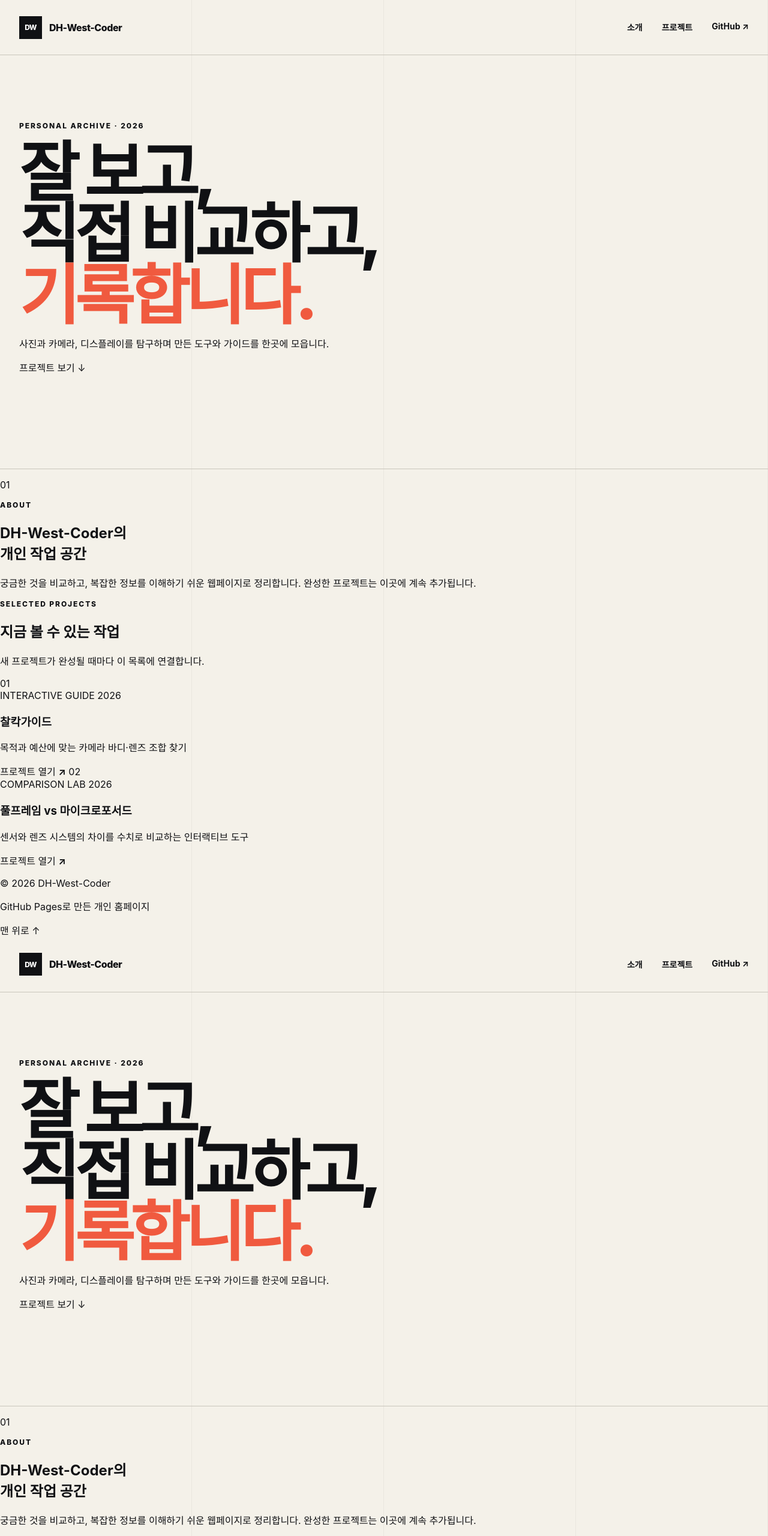
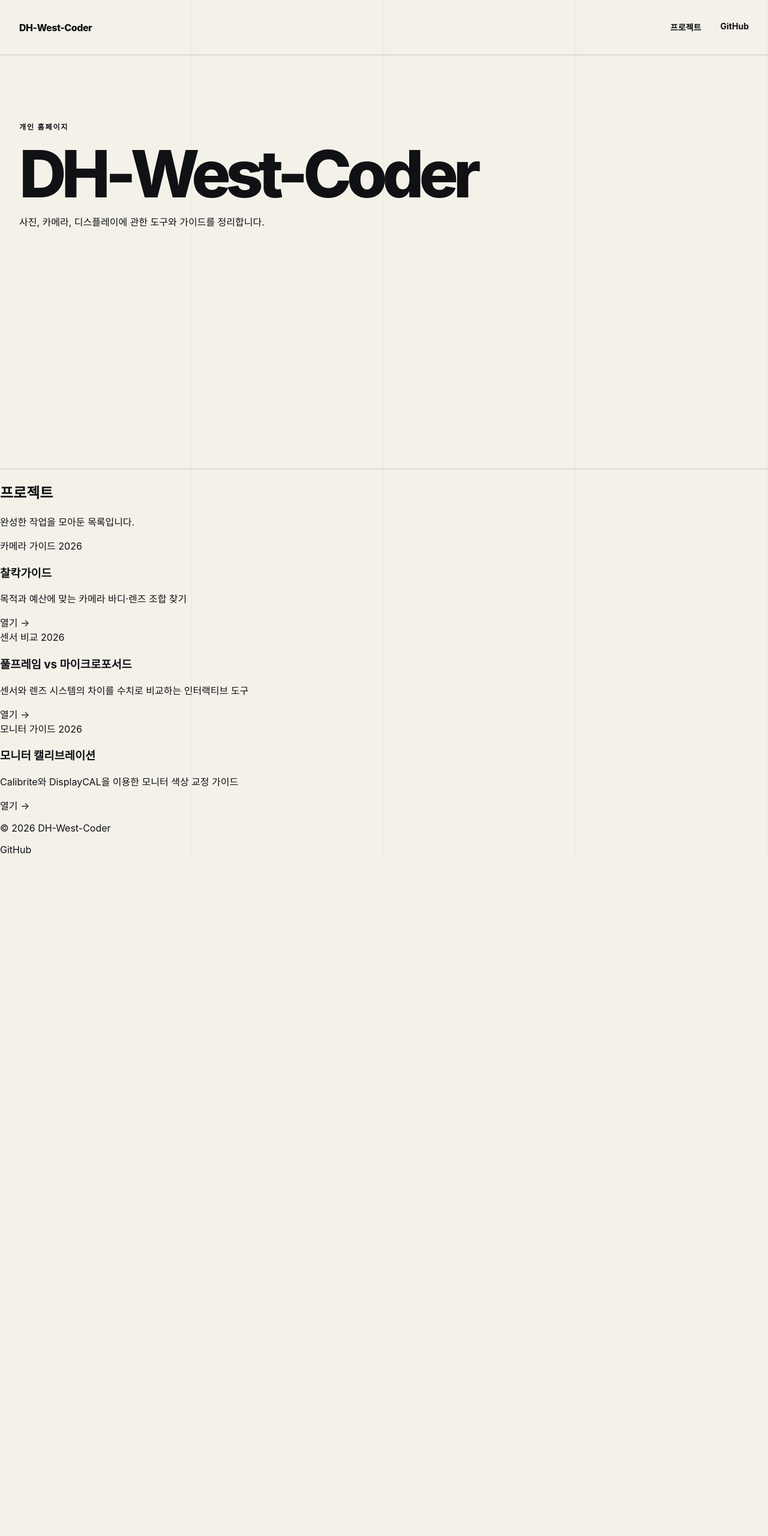
Before and after one commit to DH-WEST-coder/DH-WEST-coder.github.io, a plain HTML site: page index.html in a window 1280 px wide. Shown: the top 2560 px of the page at 60% size. After the commit the page ends 1426 px from the top, so only its background shows below. Drawn offline with Linux system fonts and the light colour scheme.

Commit message:
Simplify homepage and add monitor guide

```diff
--- a/index.html
+++ b/index.html
@@ -12,76 +12,57 @@
   <a class="skip-link" href="#projects">프로젝트로 바로가기</a>
 
   <header class="site-header">
-    <a class="brand" href="/" aria-label="홈으로 이동">
-      <span class="brand-mark" aria-hidden="true">DW</span>
-      <span>DH-West-Coder</span>
-    </a>
+    <a class="brand" href="/" aria-label="홈으로 이동">DH-West-Coder</a>
     <nav aria-label="주요 메뉴">
-      <a href="#about">소개</a>
       <a href="#projects">프로젝트</a>
-      <a href="https://github.com/DH-West-Coder" target="_blank" rel="noreferrer">GitHub ↗</a>
+      <a href="https://github.com/DH-WEST-Coder" target="_blank" rel="noreferrer">GitHub</a>
     </nav>
   </header>
 
   <main>
     <section class="hero" aria-labelledby="hero-title">
-      <p class="eyebrow">PERSONAL ARCHIVE · 2026</p>
-      <h1 id="hero-title">잘 보고,<br>직접 비교하고,<br><span>기록합니다.</span></h1>
+      <p class="eyebrow">개인 홈페이지</p>
+      <h1 id="hero-title">DH-West-Coder</h1>
       <p class="hero-copy">
-        사진과 카메라, 디스플레이를 탐구하며 만든 도구와 가이드를 한곳에 모읍니다.
-      </p>
-      <a class="primary-button" href="#projects">프로젝트 보기 <span aria-hidden="true">↓</span></a>
-    </section>
-
-    <section class="about" id="about" aria-labelledby="about-title">
-      <p class="section-number">01</p>
-      <div>
-        <p class="eyebrow">ABOUT</p>
-        <h2 id="about-title">DH-West-Coder의<br>개인 작업 공간</h2>
-      </div>
-      <p>
-        궁금한 것을 비교하고, 복잡한 정보를 이해하기 쉬운 웹페이지로 정리합니다.
-        완성한 프로젝트는 이곳에 계속 추가됩니다.
+        사진, 카메라, 디스플레이에 관한 도구와 가이드를 정리합니다.
       </p>
     </section>
 
     <section class="projects" id="projects" aria-labelledby="projects-title">
       <div class="section-heading">
-        <div>
-          <p class="eyebrow">SELECTED PROJECTS</p>
-          <h2 id="projects-title">지금 볼 수 있는 작업</h2>
-        </div>
-        <p>새 프로젝트가 완성될 때마다 이 목록에 연결합니다.</p>
+        <h2 id="projects-title">프로젝트</h2>
+        <p>완성한 작업을 모아둔 목록입니다.</p>
       </div>
 
       <div class="project-grid">
-        <a class="project-card project-card--coral" href="/camera/">
-          <span class="project-index">01</span>
-          <div class="project-visual camera-visual" aria-hidden="true">
-            <span class="camera-body"><i></i></span>
-          </div>
+        <a class="project-card" href="/camera/">
           <div class="project-meta">
-            <span>INTERACTIVE GUIDE</span>
+            <span>카메라 가이드</span>
             <span>2026</span>
           </div>
           <h3>찰칵가이드</h3>
           <p>목적과 예산에 맞는 카메라 바디·렌즈 조합 찾기</p>
-          <span class="card-action">프로젝트 열기 <b aria-hidden="true">↗</b></span>
+          <span class="card-action" aria-hidden="true">열기 →</span>
         </a>
 
-        <a class="project-card project-card--blue" href="/camera/full-frame-vs-mft/">
-          <span class="project-index">02</span>
-          <div class="project-visual sensor-visual" aria-hidden="true">
-            <span class="sensor sensor--large"></span>
-            <span class="sensor sensor--small"></span>
-          </div>
+        <a class="project-card" href="/camera/full-frame-vs-mft/">
           <div class="project-meta">
-            <span>COMPARISON LAB</span>
+            <span>센서 비교</span>
             <span>2026</span>
           </div>
           <h3>풀프레임 vs 마이크로포서드</h3>
           <p>센서와 렌즈 시스템의 차이를 수치로 비교하는 인터랙티브 도구</p>
-          <span class="card-action">프로젝트 열기 <b aria-hidden="true">↗</b></span>
+          <span class="card-action" aria-hidden="true">열기 →</span>
+        </a>
+
+        <a class="project-card" href="/monitor/">
+          <div class="project-meta">
+            <span>모니터 가이드</span>
+            <span>2026</span>
+          </div>
+          <h3>모니터 캘리브레이션</h3>
+          <p>Calibrite와 DisplayCAL을 이용한 모니터 색상 교정 가이드</p>
+          <span class="card-action" aria-hidden="true">열기 →</span>
         </a>
       </div>
     </section>
@@ -89,104 +70,7 @@
 
   <footer>
     <p>© 2026 DH-West-Coder</p>
-    <p>GitHub Pages로 만든 개인 홈페이지</p>
-    <a href="#top" onclick="window.scrollTo({top:0,behavior:'smooth'});return false;">맨 위로 ↑</a>
+    <a href="https://github.com/DH-WEST-coder" target="_blank" rel="noreferrer">GitHub</a>
   </footer>
 </body>
 </html>
-<!doctype html>
-<html lang="ko">
-<head>
-  <meta charset="utf-8">
-  <meta name="viewport" content="width=device-width, initial-scale=1">
-  <meta name="description" content="DH-West-Coder의 사진, 카메라, 디스플레이 프로젝트를 모은 개인 홈페이지입니다.">
-  <meta name="theme-color" content="#101114">
-  <title>DH-West-Coder | 개인 홈페이지</title>
-  <link rel="stylesheet" href="/assets/css/style.css">
-</head>
-<body>
-  <a class="skip-link" href="#projects">프로젝트로 바로가기</a>
-
-  <header class="site-header">
-    <a class="brand" href="/" aria-label="홈으로 이동">
-      <span class="brand-mark" aria-hidden="true">DW</span>
-      <span>DH-West-Coder</span>
-    </a>
-    <nav aria-label="주요 메뉴">
-      <a href="#about">소개</a>
-      <a href="#projects">프로젝트</a>
-      <a href="https://github.com/DH-West-Coder" target="_blank" rel="noreferrer">GitHub ↗</a>
-    </nav>
-  </header>
-
-  <main>
-    <section class="hero" aria-labelledby="hero-title">
-      <p class="eyebrow">PERSONAL ARCHIVE · 2026</p>
-      <h1 id="hero-title">잘 보고,<br>직접 비교하고,<br><span>기록합니다.</span></h1>
-      <p class="hero-copy">
-        사진과 카메라, 디스플레이를 탐구하며 만든 도구와 가이드를 한곳에 모읍니다.
-      </p>
-      <a class="primary-button" href="#projects">프로젝트 보기 <span aria-hidden="true">↓</span></a>
-    </section>
-
-    <section class="about" id="about" aria-labelledby="about-title">
-      <p class="section-number">01</p>
-      <div>
-        <p class="eyebrow">ABOUT</p>
-        <h2 id="about-title">DH-West-Coder의<br>개인 작업 공간</h2>
-      </div>
-      <p>
-        궁금한 것을 비교하고, 복잡한 정보를 이해하기 쉬운 웹페이지로 정리합니다.
-        완성한 프로젝트는 이곳에 계속 추가됩니다.
-      </p>
-    </section>
-
-    <section class="projects" id="projects" aria-labelledby="projects-title">
-      <div class="section-heading">
-        <div>
-          <p class="eyebrow">SELECTED PROJECTS</p>
-          <h2 id="projects-title">지금 볼 수 있는 작업</h2>
-        </div>
-        <p>새 프로젝트가 완성될 때마다 이 목록에 연결합니다.</p>
-      </div>
-
-      <div class="project-grid">
-        <a class="project-card project-card--coral" href="/camera/">
-          <span class="project-index">01</span>
-          <div class="project-visual camera-visual" aria-hidden="true">
-            <span class="camera-body"><i></i></span>
-          </div>
-          <div class="project-meta">
-            <span>INTERACTIVE GUIDE</span>
-            <span>2026</span>
-          </div>
-          <h3>찰칵가이드</h3>
-          <p>목적과 예산에 맞는 카메라 바디·렌즈 조합 찾기</p>
-          <span class="card-action">프로젝트 열기 <b aria-hidden="true">↗</b></span>
-        </a>
-
-        <a class="project-card project-card--blue" href="/camera/full-frame-vs-mft/">
-          <span class="project-index">02</span>
-          <div class="project-visual sensor-visual" aria-hidden="true">
-            <span class="sensor sensor--large"></span>
-            <span class="sensor sensor--small"></span>
-          </div>
-          <div class="project-meta">
-            <span>COMPARISON LAB</span>
-            <span>2026</span>
-          </div>
-          <h3>풀프레임 vs 마이크로포서드</h3>
-          <p>센서와 렌즈 시스템의 차이를 수치로 비교하는 인터랙티브 도구</p>
-          <span class="card-action">프로젝트 열기 <b aria-hidden="true">↗</b></span>
-        </a>
-      </div>
-    </section>
-  </main>
-
-  <footer>
-    <p>© 2026 DH-West-Coder</p>
-    <p>GitHub Pages로 만든 개인 홈페이지</p>
-    <a href="#top" onclick="window.scrollTo({top:0,behavior:'smooth'});return false;">맨 위로 ↑</a>
-  </footer>
-</body>
-</html>
```
